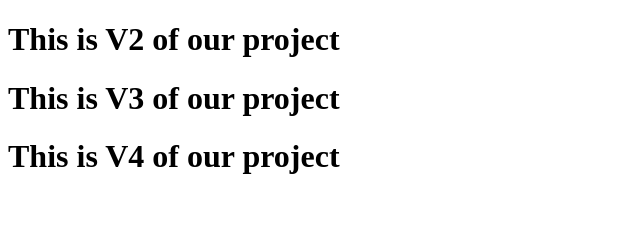
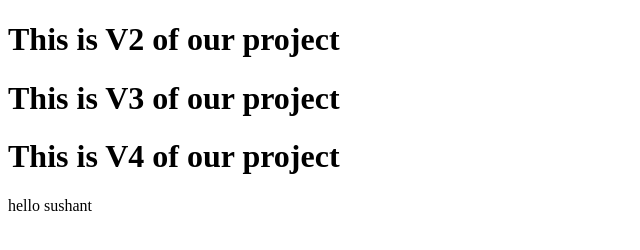
Before and after one commit to sushants2711/myFirstRepo, a plain HTML site: page index.html in a window 1280 px wide. Shown: the whole page, without its empty margins (0-640 px from the left). Drawn offline with Linux system fonts and the light colour scheme.

Commit message:
admin name is now available

```diff
--- a/index.html
+++ b/index.html
@@ -9,5 +9,6 @@
     <h1>This is V2 of our project</h1>
     <h1>This is V3 of our project</h1>
     <h1>This is V4 of our project</h1>
+    <p>hello sushant</p>
 </body>
 </html>
```
